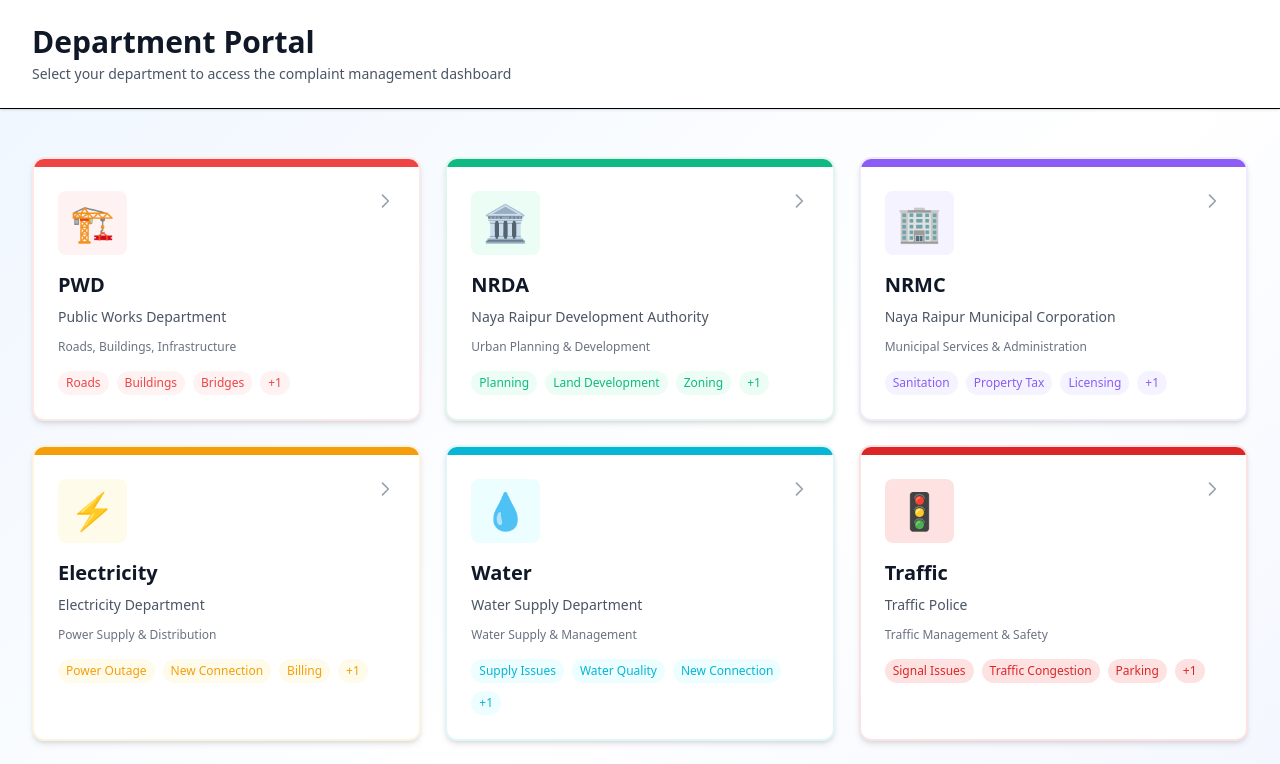
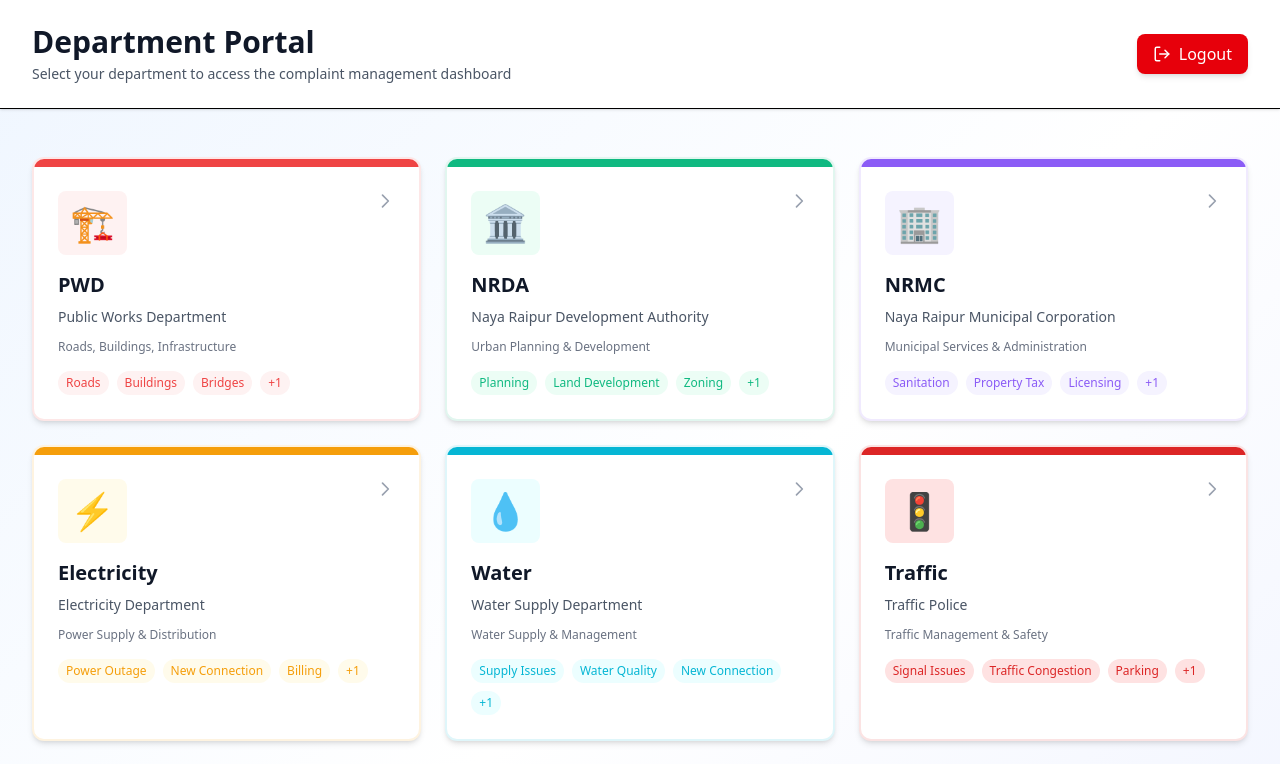
Before and after one commit to harshkaushik31/civic-buddy, a Next.js app: page /department in a window 1280 px wide. Shown: the top 764 px of the page. Built offline with nearby package versions, Linux system fonts and the light colour scheme.

Commit message:
fix/fix-the-logout-button

```diff
--- a/src/app/department/[deptSlug]/page.jsx
+++ b/src/app/department/[deptSlug]/page.jsx
@@ -36,7 +36,7 @@ export default async function DepartmentDashboard({ params }) {
 
   // TODO: Fetch actual data from your API
   const stats = {
-    total: 147,
+    total: 156,
     pending: 42,
     inProgress: 38,
     resolved: 76,
--- /dev/null
+++ b/src/app/department/_components/LogoutButton.jsx
@@ -0,0 +1,38 @@
+// app/department/_components/LogoutButton.jsx
+"use client";
+
+import { useState } from "react";
+import { useRouter } from "next/navigation";
+import axios from "axios";
+import { LogOut } from "lucide-react";
+import toast from "react-hot-toast";
+
+export default function LogoutButton() {
+  const router = useRouter();
+  const [isLoading, setIsLoading] = useState(false);
+
+  const handleLogout = async () => {
+    try {
+      setIsLoading(true);
+      await axios.get("/api/users/logout");
+      toast.success("Logged out successfully");
+      router.push("/login");
+    } catch (error) {
+      console.error("Logout error:", error);
+      toast.error("Failed to logout. Please try again.");
+    } finally {
+      setIsLoading(false);
+    }
+  };
+
+  return (
+    <button
+      onClick={handleLogout}
+      disabled={isLoading}
+      className="bg-red-600 hover:bg-red-700 disabled:bg-red-400 text-white font-medium py-2 px-4 rounded-lg transition-all duration-200 flex items-center space-x-2 hover:transform hover:scale-105 shadow-md disabled:cursor-not-allowed"
+    >
+      <LogOut size={18} />
+      <span>{isLoading ? "Logging out..." : "Logout"}</span>
+    </button>
+  );
+}
--- a/src/app/department/page.jsx
+++ b/src/app/department/page.jsx
@@ -1,5 +1,7 @@
+// app/department/page.jsx
 import Link from "next/link";
 import { getAllDepartments } from "@/config/departments.config";
+import LogoutButton from "@/app/department/_components/LogoutButton";
 
 export const metadata = {
   title: "Select Department - Civic Buddy",
@@ -13,11 +15,14 @@ export default function DepartmentSelectionPage() {
     <div className="min-h-screen bg-gradient-to-br from-blue-50 via-white to-indigo-50">
       {/* Header */}
       <div className="bg-white shadow-sm border-b">
-        <div className="max-w-7xl mx-auto px-4 sm:px-6 lg:px-8 py-6">
-          <h1 className="text-3xl font-bold text-gray-900">Department Portal</h1>
-          <p className="mt-1 text-sm text-gray-600">
-            Select your department to access the complaint management dashboard
-          </p>
+        <div className="max-w-7xl mx-auto px-4 sm:px-6 lg:px-8 py-6 flex items-center justify-between">
+          <div>
+            <h1 className="text-3xl font-bold text-gray-900">Department Portal</h1>
+            <p className="mt-1 text-sm text-gray-600">
+              Select your department to access the complaint management dashboard
+            </p>
+          </div>
+          <LogoutButton />
         </div>
       </div>
 
```
